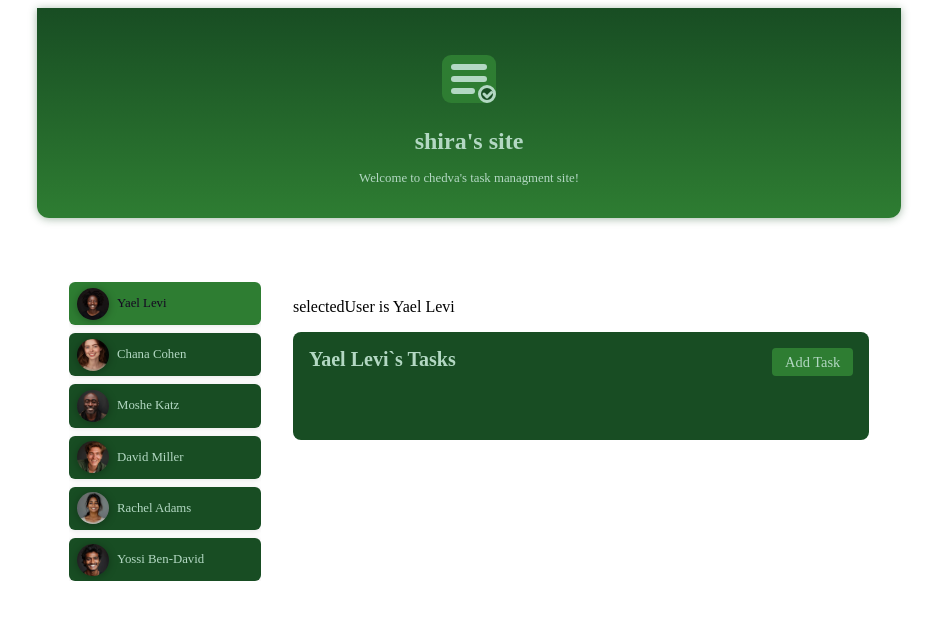
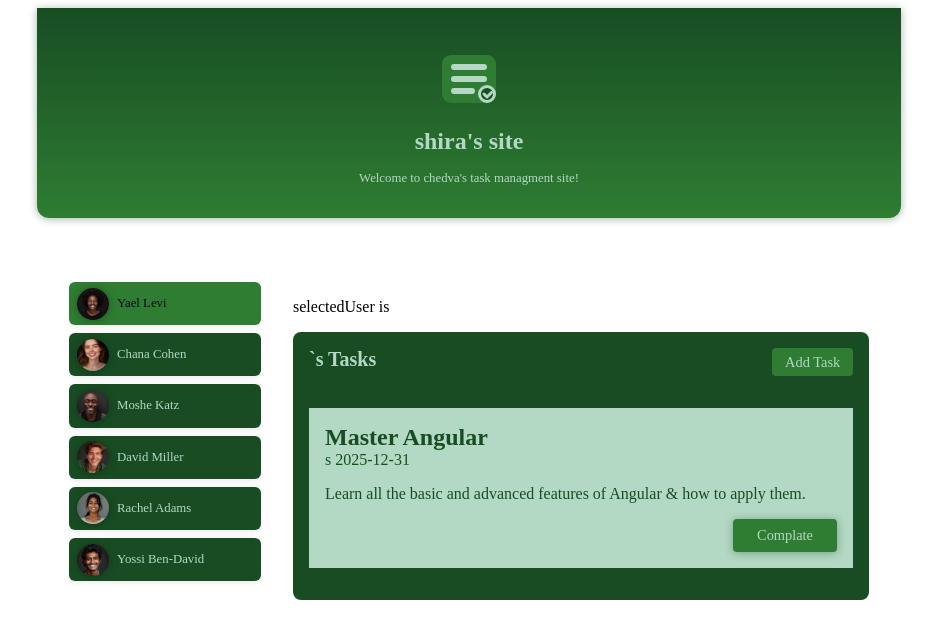
Before and after one commit to shira2434/angular-project, an Angular app: page / in a window 1280 px wide. Both pictures are taken after a click on the button "Yael Levi". Shown: the top 638 px of the page, without its empty margins (171-1108 px from the left). Built offline with nearby package versions, Linux system fonts and the light colour scheme.

Commit message:
the correct file

```diff
--- a/src/app/app.html
+++ b/src/app/app.html
@@ -9,7 +9,7 @@
   }
   </ul>
   @if(selectedUser){
-    <app-tasks [name]="selectedUser.name"></app-tasks>
+    <app-tasks [userId]="selectedUser.id"></app-tasks>
   } @else {
     <p> pleaes select a user to view his taks </p>
   }
```
